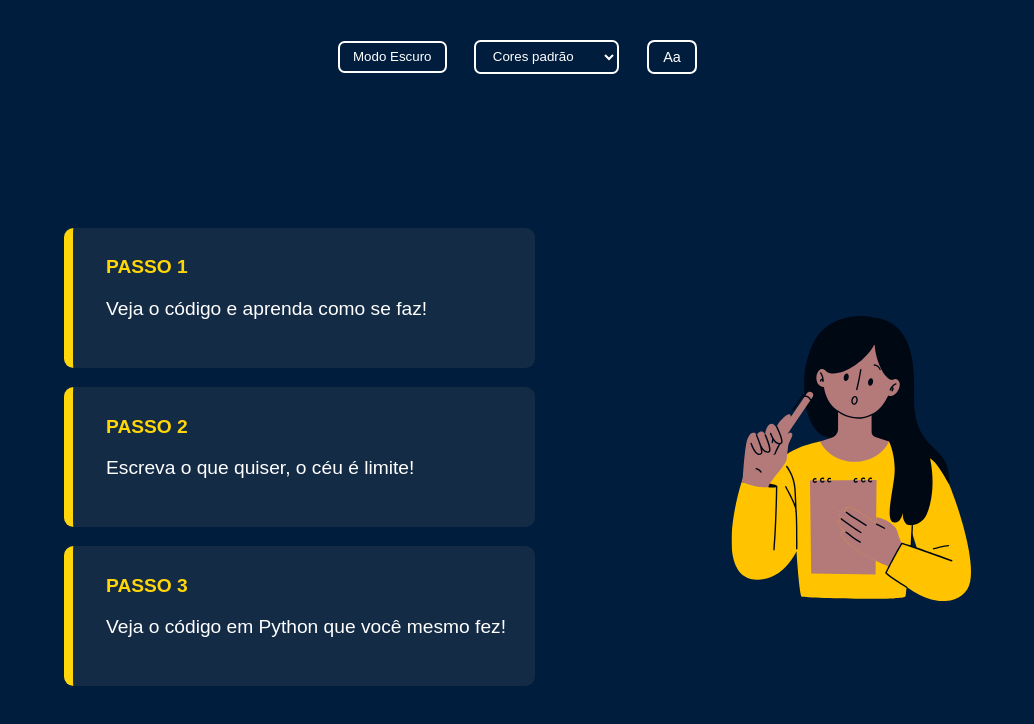
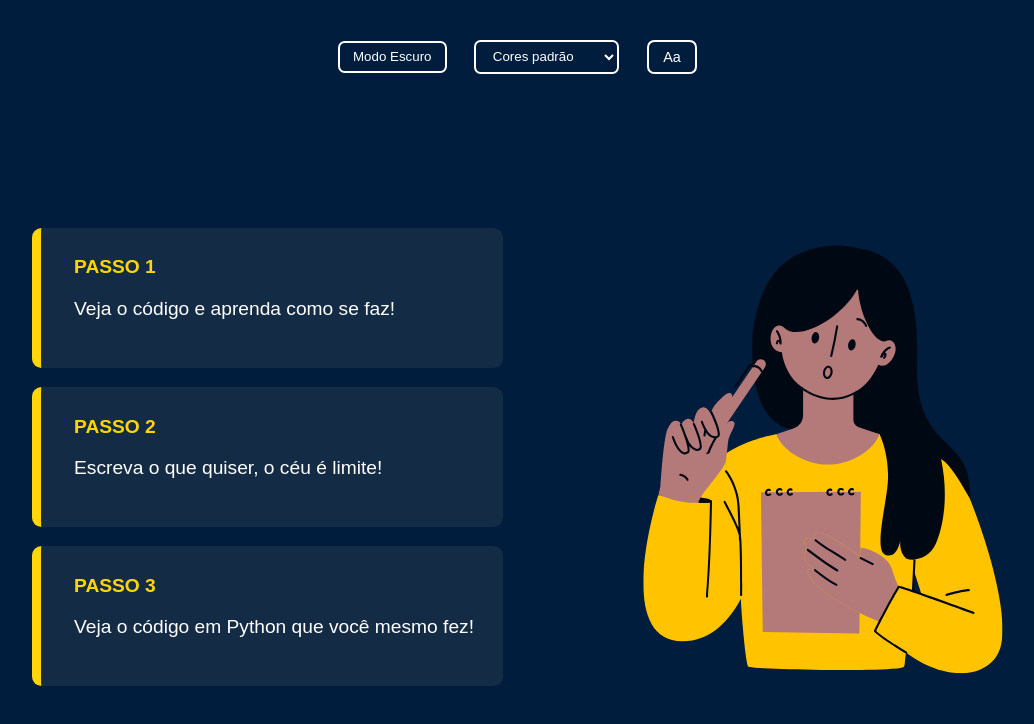
Before and after one commit to JuCDReis/python, a plain HTML site: page exercises.html in a window 1280 px wide. Shown: the part 270-994 px from the top of the page, without its empty margins (122-1156 px from the left). Drawn offline with Linux system fonts and the light colour scheme.

Commit message:
Update style.css

```diff
--- a/assets/style.css
+++ b/assets/style.css
@@ -246,7 +246,7 @@ pre {
     justify-content: space-around;
 }
 .how-to > img {
-    width: 20vw;
+    width: 30vw;
 }
 
 .passo{
```
